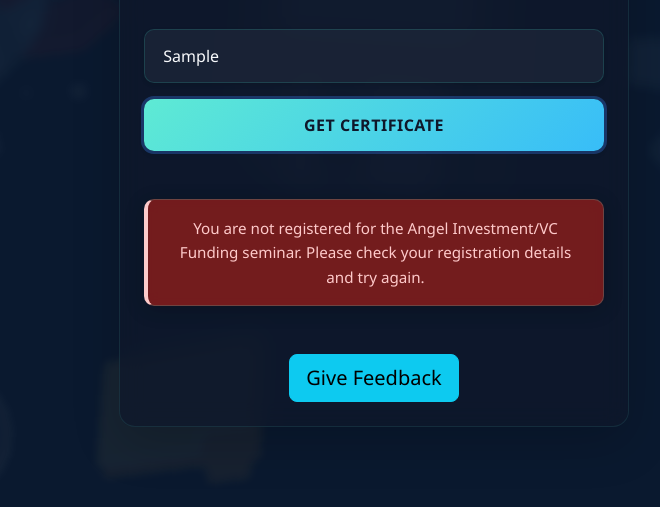
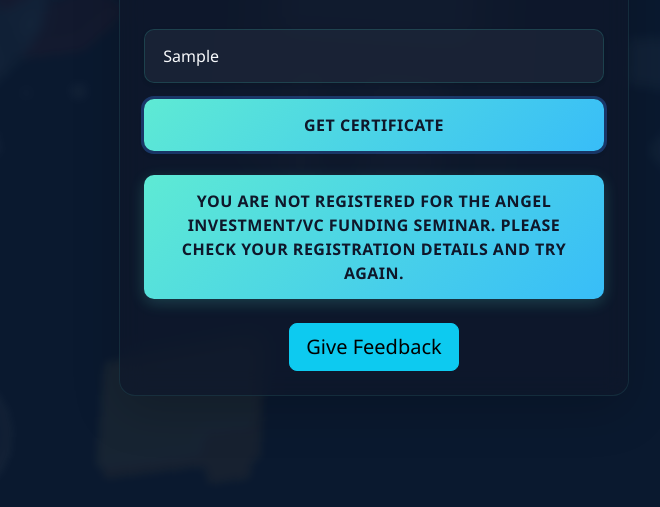
Before and after one commit to JitendraSri/angelonecertificate, a plain HTML site: page index.html in a window 1280 px wide. Both pictures are taken after typing "Sample" into the empty fields and a click on the button "GET CERTIFICATE". Shown: the part 340-847 px from the top of the page, without its empty margins (266-926 px from the left). After the commit the page ends 816 px from the top, so only its background shows below. Drawn offline with nearby package versions, Linux system fonts and the light colour scheme.

Commit message:
Add files via upload

```diff
--- a/index.html
+++ b/index.html
@@ -86,7 +86,7 @@
                         <a id="downloadLink" class="btn btn-success mt-3" style="display: none;">Click to Download</a>
                     </div>
 
-                    <div id="notRegisteredMessage" class="text-center alert alert-danger" style="display: none;">
+                    <div id="notRegisteredMessage" class="btn btn-primary" style="display: none;">
                         You are not registered for the Angel Investment/VC Funding seminar. Please check your registration details and try again.
                     </div>
 
--- a/script.js
+++ b/script.js
@@ -5,119 +5,170 @@ document.addEventListener('DOMContentLoaded', () => {
     const downloadLink = document.getElementById('downloadLink');
     const certificateResult = document.getElementById('certificateResult');
     const notRegisteredMessage = document.getElementById('notRegisteredMessage');
+    if (!canvas.getContext) {
+        console.error('Canvas is not supported in this browser');
+        return;
+    }
     const ctx = canvas.getContext('2d');
+    if (!ctx) {
+        console.error('Could not get 2D context');
+        return;
+    }
 
     // --- YOUR STUDENT DATA IN A SINGLE JAVASCRIPT OBJECT ---
+// ...existing code...
+// --- YOUR STUDENT DATA IN A SINGLE JAVASCRIPT OBJECT ---
 const studentsData = {
     "23A81A4303": "KOTA SRI SAI MAHALSA",
-    "23A81A4311": "DEVARAPALLI JNANASRI LAKSHMI PRASANNA DURGA",
-    "23A81A4327": "KODURI GANGA DHAMANESH",
+    "23A81A4309": "CHEKKA ADITHYA VENKATA SAI",
+    "23A81A4312": "DHANISETTI RUPA DURGA",
+    "23A81A4317": "GARIKIPATI MADHU VARSHINI",
+    "23A81A4321": "KADAKATLA MOKSHAGNA SAI TEJA",
+    "23A81A4324": "KARRI VENKATA ABHISHEK REDDY",
+    "23A81A4328": "KOOLI VENKATAESWARA RAO",
+    "23A81A4334": "MUDUNURI CHARAN KRISHNA VARMA",
+    "23A81A4335": "MADHYANAPU LAKSHMI",
     "23A81A4339": "MEDIDI SATHVIK",
-    "23A81A4356": "SATTI SRI MAHI",
+    "23A81A4341": "MOHAMMAD NASAR ZAMA",
+    "23A81A4358": "SHAIK AHMED IRFAN",
+    "23A81A4351": "PINDI BHANU PRAKASH",
     "23A81A4359": "SHAIK DUNNAPOTHULA JAHEER HUSSAIN",
     "23A81A4361": "TALABATTULA JITENDRA SRI",
-    "23A81A4367": "ADAPA NAGA VENKATA DURGAPRASAD",
-    "23A81A4370": "AKULA YESU BABU",
-    "23A81A4373": "ANISETTI JANAKI SAI PRASANNA",
-    "23A81A4376": "BIKKINA NANDINI SRI SAI PURNIMA",
-    "23A81A4377": "BANDARU DEVA LAKSHMI NAGA VARSHINI",
+    "23A81A4363": "VANGALAPUDI SANTOSH KUMAR",
+    "23A81A4383": "CHALLA SATYANARAYANA",
     "23A81A4384": "CHINIMILLI AKHIL SAI PHANIKAR",
+    "23A81A4385": "CHUNDRU JANAKI PRIYA LAKSHMI",
+    "23A81A4391": "GHANTA JHANSI LAKSHMI",
+    "23A81A4393": "GOPISETTI MAHALAKSHMI",
+    "23A81A4394": "GRANDHI SRI SWARNA PRIYA",
+    "23A81A4395": "GUDIMETLA REKHA VINAYA VENI",
     "23A81A4396": "GUDIMETLA TEJA SRI",
     "23A81A4397": "IBBA DEVENDRA SAGAR",
-    "23A81A4399": "KANCHERLA TEJESWAR",
-    "23A81A43A0": "KANNEGOLLA NAGA LAKSHMI RUCHITHA",
+    "23A81A43A2": "KATAM PRANITHA SRI MOHANA",
+    "23A81A43A3": "KATTA ANU SRI",
+    "23A81A43A5": "KOMMIREDDY JAHNAVI VEERAVENI",
     "23A81A43A6": "KOPPINEEDI PRANAY KALI KRISHNA SAI",
     "23A81A43A7": "KORLEPARA N J K AYYAPPA",
-    "23A81A43B1": "MADIREDDI NAGA DURGA BHARGAVI",
     "23A81A43B2": "MAKALA BRAMARAMBA NAGA BHUVANA",
+    "23A81A43B5": "MEKALA NAVYA",
     "23A81A43B7": "MUPPANA SHANMUKHA",
-    "23A81A43B8": "MUTYALA LEELA PRIYANKA",
-    "23A81A43B9": "NARAKULA GAYATRI TRIPURA MADHURI",
     "23A81A43C0": "NAVELE NEEHAR",
-    "23A81A43C6": "REDDY NIKHIL SAI TEJA",
     "23A81A43D2": "YENDLURI KRUPAUL",
-    "23A81A6103": "BANDREDDY NAVYA SREE",
-    "23A81A6109": "CHITTURI SUBRAHMANYA HARSHA VARDHAN",
     "23A81A6110": "CHADALAWADA JAIKIRAN",
-    "23A81A6116": "GANTA JAYASAI VINAYA BHARATH",
-    "23A81A6123": "KOVVURI HARSHA VARDHAN REDDY",
-    "23A81A6125": "KABOTULA TEJAS SAINADH KUMAR",
-    "23A81A6141": "MOHAMMED SHEHAAB HAMEED",
-    "23A81A6151": "PILLA JESSI DORAI RAJ",
-    "23A81A6158": "SHEIK RAMEEZ RAZA",
+    "23A81A6112": "DOKKA CHINNARI",
+    "23A81A6115": "GADAMSETTI HARINI",
+    "23A81A6121": "GUTTULA SRI LAKSHMI",
+    "23A81A6133": "KOTHA KARTHIKEYA RAMALINGESWARA GUPTA",
+    "23A81A6149": "PALLAPOTHU VENKATA RAGHAVA AVINASH",
+    "23A81A6150": "PASALAPUDI CHANDINI",
+    "23A81A6152": "POTLA CHITTI BABU",
+    "23A81A6156": "SATTI SAI RAMA KRISHNA REDDY",
+    "23A81A6160": "TANINKI DURGA NAGA SURYA MOHITH",
+    "23A81A6163": "VARANASI A L V N S AMRUTHA",
     "23A81A6167": "APPASANI JITENDRA NAGA SANDEEP",
-    "23A81A61A3": "MUDDAM BHARATH LAKSHMI NARASIMHA",
+    "23A81A6168": "ADABALA RAMYA",
+    "23A81A6171": "BHARANIKAPULA MURALEE KRISHNA",
+    "23A81A6175": "BUDAMURI BHANU MADHAVI RAJESWARI",
+    "23A81A6177": "CHERUKU KAVYA",
+    "23A81A6183": "DASARI AMULYA",
+    "23A81A6185": "DIDLA CHANDRA LOKESH",
+    "23A81A6186": "GANDROTHU GANGA SAI NAGA MUNNIJA",
+    "23A81A6187": "GANNENA HANSIKA",
+    "23A81A6188": "GEDDAM BHARGAV TRIVEN",
+    "23A81A6195": "KANCHARLA HARSHITA",
+    "23A81A6196": "KARRI TANUJA REDDY",
+    "23A81A61A5": "MEDIDI CHAKRI",
+    "23A81A61A8": "NAMBADA TARUN SRI RAM",
+    "23A81A61A9": "PAMARTHI TARUN SAI MANIKANTA",
+    "23A81A61B3": "PILLA LAKSHMI PRASANNA",
+    "23A81A61B5": "PRAGALLAPATI NAGA RATNA SAI NIKHITHA",
+    "23A81A61B6": "RAVAADA NAGA GOWTAMI",
+    "23A81A61B8": "RUTTALA SUBHASRI",
+    "23A81A61C1": "SHAIK FAYAZ AHMED",
     "23A81A61C3": "SUNKARA GANESH",
-    "23A81A61C6": "THOTA RANJITH KUMAR",
-    "23A81A61C7": "TUPAKULA CHANDRA SEKHARA RAMARAO",
-    "23A81A7129": "Not found in provided lists",
-    "24A81A4302": "ADDANKI JAGADEESH KUMAR",
+    "23A81A61D1": "VINNA VEDA PRIYA SANJANA",
+    "24A81A6163": "VELAGALA NAGA SATYA SRI CHANDANA REDDY",
+    "24A81A4301": "ACHANTA HARSHINI",
+    "24A81A4303": "ADURI TEJASWINI",
+    "24A81A4306": "BOGIREDDY SAI KUMAR",
+    "24A81A4309": "CHINIMILLI DEVI SRI CHARAN",
+    "24A81A4311": "DASARI AJAY KUMAR",
+    "24A81A4314": "GADI PAVANI LAKSHMI",
+    "24A81A4315": "GADIGATLA AASHRITHA",
     "24A81A4330": "KOLUSU USHA SRI",
-    "24A81A4335": "MULLAPUDI PRADEEP VENKATA SAI",
-    "24A81A4347": "PUVVALASARI REVATHI",
-    "24A81A4348": "REDDI SAI",
+    "24A81A4334": "KUDUPUDI HASINI",
+    "24A81A4339": "NEKKANTI BHUVANA SAI DEEPTHI",
+    "24A81A4340": "NELAPOLU SARAYU",
+    "24A81A4345": "PERUMALLA JYOTHSNA",
+    "24A81A4346": "PULLA S R S PHANI NARAYANA",
+    "24A81A4349": "SUNDARAPALLI CHARAN PRABHU",
     "24A81A4351": "SOMALANKA SUBRAHMANYA ABHI RAM",
-    "24A81A4352": "SAMMINGI LOKESH SAI SUBRAHMANYAM",
     "24A81A4353": "SANAMANDRA VINAY BABU",
+    "24A81A4354": "SATTI ANNAPURNA",
+    "24A81A4358": "UPPULURI NAGA SAI SRI NAVYAGNA",
     "24A81A4361": "VANKAYALA MOKSHAJNA SRI VAISHNAVI",
+    "24A81A4364": "YARLAPATI VENKATA NAGA DURGA TARUN",
     "24A81A4368": "ALLU HEMA SRIVALLI",
+    "24A81A4370": "BANDI ROHITH",
     "24A81A4371": "BHOGISETTY SRI MAHALAKSHMI",
-    "24A81A4375": "DULAPALLI PAVANI",
-    "24A81A4381": "KADAKATLA PAVANI PADMA",
-    "24A81A4385": "KANNAJI DHANA BHAVANI",
-    "24A81A4386": "KANTETI SRI DURGA MOUNIKA",
-    "24A81A4396": "MADASI PRIYA DHARSINI",
+    "24A81A4380": "JAGU UDAY NAGA RAMA KRISHNA",
+    "24A81A4389": "KOPALLI BABY VENKATA SAI DHANA SREE",
     "24A81A4397": "MALLADI KUSUMA",
-    "24A81A4398": "MALLESWARAPU BHUVANA SRI VIJAYA",
-    "24A81A4399": "MAMUDURI DEVI SRI CHARAN",
     "24A81A43A0": "MEDAPATI BHAVYA SRI",
-    "24A81A43A1": "MEDEPALLI SANJAY",
-    "24A81A43A2": "METLA MAHALAKSHMI",
-    "24A81A43B8": "RAVILISETTY GEETANJALI",
-    "24A81A43B9": "RELLI RESHMA",
-    "24A81A43C1": "SHAIK SABEENA",
-    "24A81A43C7": "VANKAYALA JYOTHI",
-    "24A81A43D1": "YEDIDA DEVI UMA MANI ALEKHYA",
-    "24A81A4408": "BATHINA PRASAD",
-    "24A81A4422": "GODAVARI DURGA SRI SAI DINESH YADAV",
-    "24A81A4428": "KALA NAGA SATYA KARTHEEK",
-    "24A81A4441": "NAGIREDDY SRIYA SWATHI NAGA SAILAJA",
-    "24A81A4446": "PATSA PADMA PRIYA",
-    "24A81A4453": "SANKU LAKSHMI ANJANA",
+    "24A81A43A4": "MOTUPALLI BALA NAGA PADMA KOMALI",
+    "24A81A43A6": "NAKKA DURGA RAMESH",
+    "24A81A43B2": "PAMULA SATISH",
+    "24A81A43C8": "VANKAYALA MANI RATNA MAHIMA",
+    "24A81A43D0": "YADLAPALLI SRIHARSHA",
+    "24A81A4407": "BANDARU RENUKA SAI",
+    "24A81A4412": "BOTTA NAVEEN KUMAR",
+    "24A81A4424": "GUTHULA VASU TEJA",
+    "24A81A4432": "KOLLI ABHISHIKTH",
+    "24A81A4460": "TATAVARTHI NISANTH",
     "24A81A4465": "VENKATA SIDHI PATI",
-    "24A81A6122": "GOPISETTI SAI SRI AMRUTA",
-    "24A81A6126": "KOYYALA ROHITH VINAY VARMA",
-    "24A81A6138": "LINGAPARTHI RUCHITHA SRI",
-    "24A81A6144": "NARINA SAI HARSHINI",
+    "24A81A6104": "BACCHU MOHAN CHARAN TEJA",
+    "24A81A6108": "BATTINA SAI TEJASRI",
+    "24A81A6110": "CHAKKA MOHANA SRILAKSHMI ALEKHYA",
+    "24A81A6132": "KARRI PURNIMA",
+    "24A81A6152": "RAVURI DIVYA ANU LAKSHMI SRI",
+    "24A81A6157": "SRIDHARA NAGA VENKATA SATYA SAI SARANYA",
+    "24A81A6159": "TETALI SESHA SAI PAVAN KUMAR REDDY",
+    "24A81A6162": "VATTI LAKSHMI MADHURI",
     "24A81A6167": "ADABALA VEERA VENKATA GREESHMA SREE",
-    "24A81A6170": "ALLAM VENKATA SAI RAM KUMAR",
-    "24A81A6178": "BYRRAJU GOPI CHANDANA",
-    "24A81A6187": "DUDDUPUDI DURGA GANESH",
+    "24A81A6169": "ADURI ANITHA",
+    "24A81A6179": "CHADALAVADA LIKITH KUMAR",
+    "24A81A6194": "JAGADALA LIKITHA",
+    "24A81A61A3": "MEDIDI HARSHITHA",
+    "24A81A61A4": "MIDDE JAI SURYA",
     "24A81A61A5": "MOHAMMAD AYESHA",
-    "24A81A61B9": "PRADEEP PULI",
+    "24A81A61A6": "MOHAMMAD SAYYAD BAJI",
+    "24A81A61A9": "NADIPALLI SRIMANTH KUMAR",
+    "24A81A61B4": "PANTHAKANI CHAITANYA SWARUP",
     "24A81A61C0": "RAJAHMUNDRY SRAVANI",
-    "24A81A61C1": "RAMISETTI ANANTHA NAGA SAI RAM",
-    "24A81A61C7": "TIRANDI NIKHIL SRI KRISHNA",
-    "24A85A4309": "GOLLAKOTI NIKHIL",
-    "24A85A6108": "SAYYED RAHIMUDDIN",
-    "24A85A6109": "CHELLINKALA KARUNAKAR",
+    "24A85A4302": "KOTHAPALLI HARI VENKATA SAI MANI KUMAR",
+    "24A85A6107": "SARVASUDHI PRAVEEN SRINIVAS",
     "24A85A6111": "KURELLA JASWANTH NAGA VENKATA GANGADHAR",
+    "24A85A6112": "CHERUKU MANOHAR",
     "25A85A4307": "RAVIPATI CHAITANYA RAMAKRISHNA",
-    "25A85A4407": "VENDANTAM SRI PRAHARSHITA",
-    "23A81A6114": "EMANDI JAGADEESH",
-    "23A81A4392": "GOPI VIGNESH",
-    "23A81A4393": "GOPISETTI MAHALAKSHMI",
-    "23A81A43C4": "PATTULA JASHUVA",
-    "24A81A6197": "KURICHETI YAMINI",
-    "23A81A6160": "TANINKI DURGA NAGA SURYA MOHITH",
-    "25A85A4310": "KOTTAPALLI HARI SATYANARAYANA",
-  };
-    // -------------------------------------------------------------
+    "25A85A4310": "KOTTAPALLI HARI SATYANARAYANA"
+};
+// -------------------------------------------------------------
+// ...existing code...
+// -------------------------------------------------------------
 
     const certificateTemplate = new Image();
+    certificateTemplate.onerror = () => {
+        console.error('Error loading certificate template image');
+        alert('Error: Could not load the certificate template. Please try again later.');
+    };
     certificateTemplate.src = 'Blue Gold Elegant Certificate of Participation.png';
 
     certificateTemplate.onload = () => {
+        // Ensure image loaded correctly
+        if (certificateTemplate.width === 0 || certificateTemplate.height === 0) {
+            console.error('Failed to load certificate template image');
+            return;
+        }
         canvas.width = certificateTemplate.width;
         canvas.height = certificateTemplate.height;
 
@@ -135,19 +186,19 @@ const studentsData = {
                 ctx.clearRect(0, 0, canvas.width, canvas.height);
                 ctx.drawImage(certificateTemplate, 0, 0);
 
-                ctx.font = '60px Arial';
+                ctx.font = '50px Baskerville';
                 ctx.fillStyle = '#000';
                 ctx.textAlign = 'center';
 
                 const textX = canvas.width / 2;
                 // DROPPING THE NAME BY 7 PIXELS
-                const textY = canvas.height * 0.45 - 45;
+                const textY = canvas.height * 0.45 - 7;
 
                 ctx.fillText(name, textX, textY);
 
                 const dataURL = canvas.toDataURL('image/png');
                 downloadLink.href = dataURL;
-                downloadLink.download = `Python_GitHub_Certificate_${name}.png`;
+                downloadLink.download = `Angel_One_Investment_Seminar_${name}.png`;
                 downloadLink.style.display = 'inline-block';
                 certificateResult.style.display = 'block';
 
```
Also changed, not shown: Blue Gold Elegant Certificate of Participation.png.
